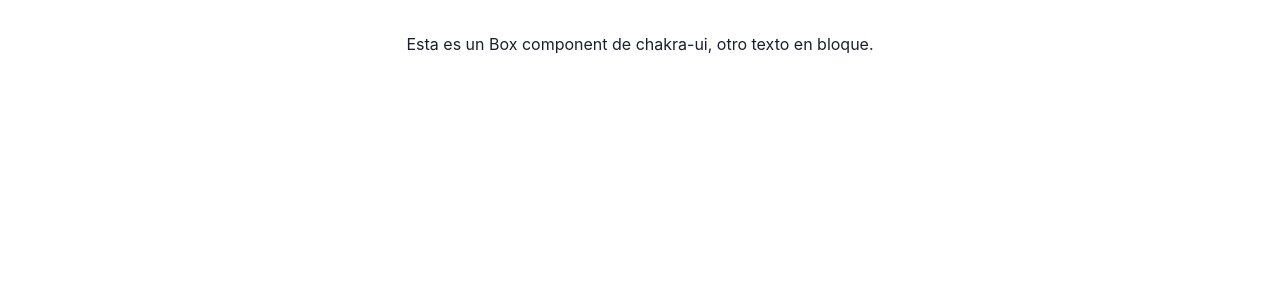
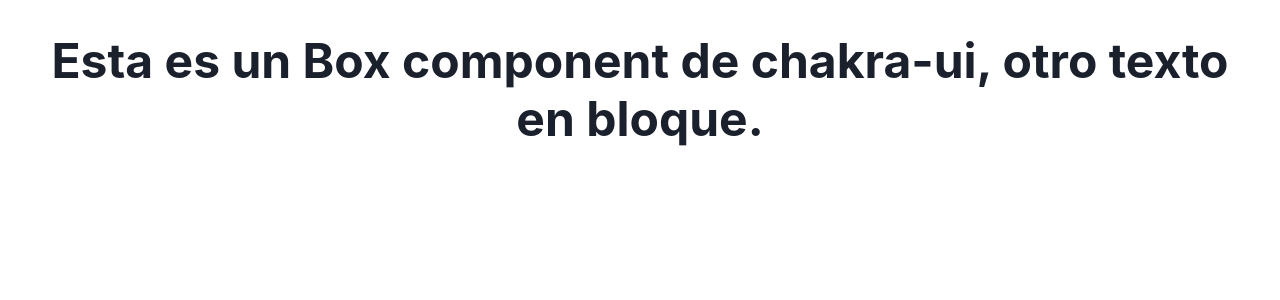
Before and after one commit to rpalaciosg/chakra-ui-begin, a React (Vite) app: page / in a window 1280 px wide. Shown: the top 300 px of the page. Built offline with nearby package versions, Linux system fonts and the light colour scheme.

Commit message:
feat: heading component

```diff
--- a/src/App.tsx
+++ b/src/App.tsx
@@ -1,14 +1,14 @@
 import './App.css'
-import { Text, Box, Stack, VStack, HStack } from '@chakra-ui/react';
+import { Heading } from '@chakra-ui/react';
 
 function App() {
 
   return (
     <div className='App'>
-      <Text noOfLines={2}>
+      <Heading fontSize="48px">
         Esta es un Box component de chakra-ui,
         otro texto en bloque.
-      </Text>
+      </Heading>
     </div>
   )
 }
```
Also changed, not shown: 1 other file (tests, documents, lock files or other folders).
